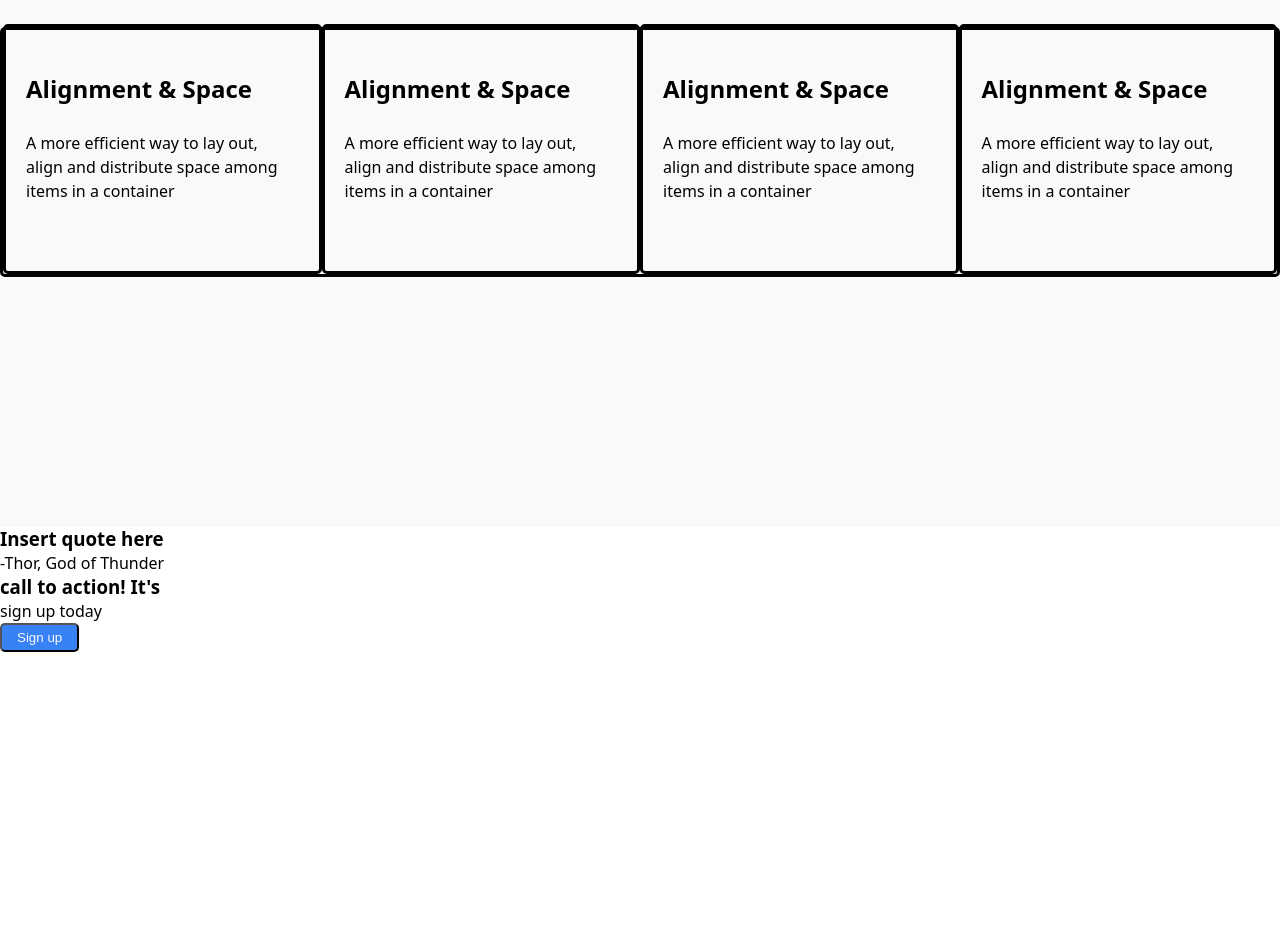
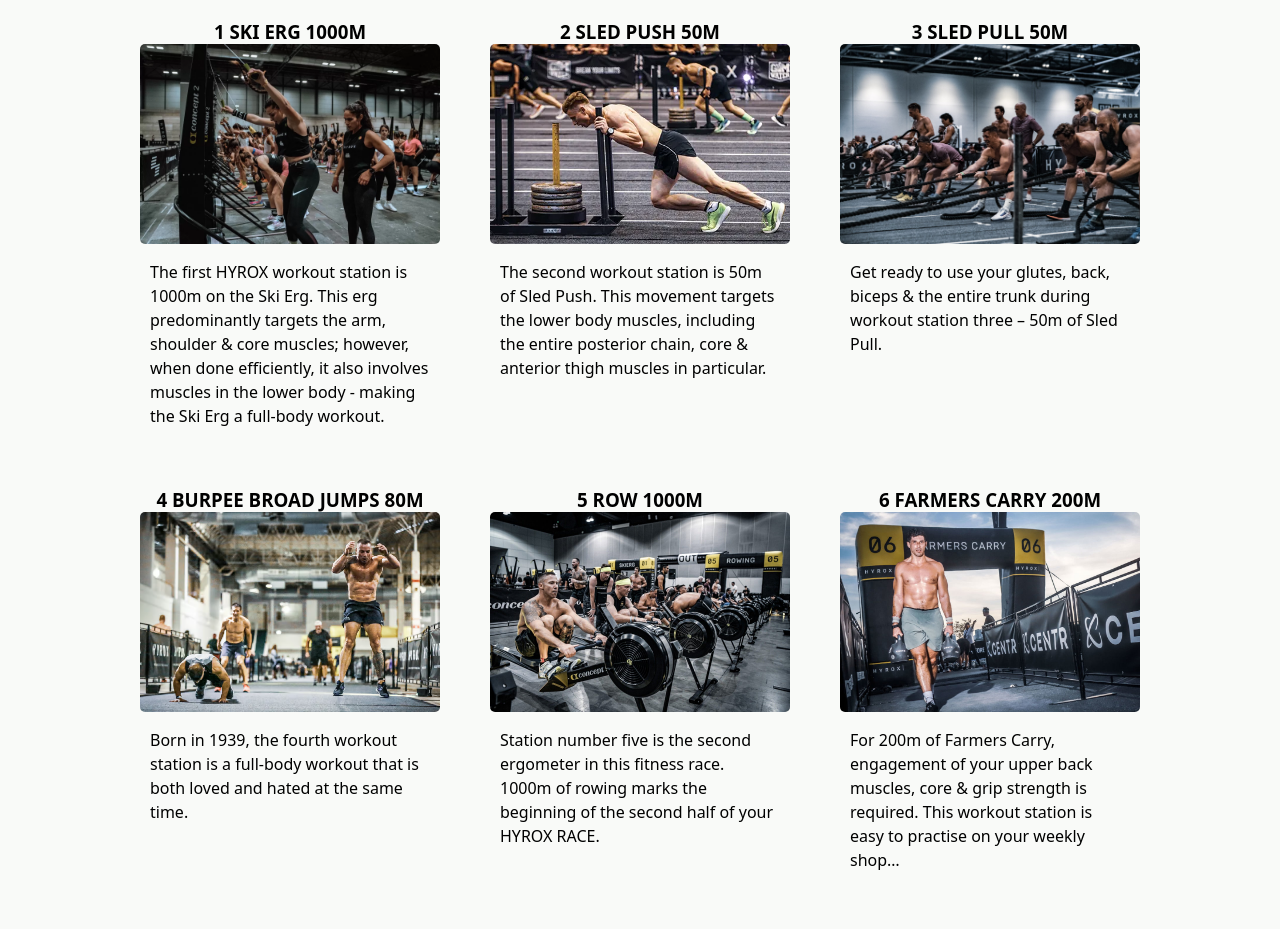
Before and after one commit to the-enriquemendez/project_landing_page, a plain HTML site: page index.html in a window 1280 px wide. Shown: the part 559-1488 px from the top of the page. Before the commit the page ends 1211 px from the top, so only its background shows below. Drawn offline with Linux system fonts and the light colour scheme.

Commit message:
Update images, change colours

```diff
--- a/index.html
+++ b/index.html
@@ -42,9 +42,7 @@
                 Conveniently Search for Available Flights Specifically for Your Race Weekend
                 </p>
                 <div class="button">
-                    <button>
-                        Sign up
-                    </button>
+                    Sign up
                 </div>
             </div>
             <div>
@@ -56,69 +54,95 @@
 
     <div class="header-2">
         <h2>
-            Some Random Information
+            So What is Hyrox?
         </h2>
     </div>
 
 <div class="boxes">
     <div class="container-2">
+        <figure>
+            <h3>1 SKI ERG 1000M</h3>
+            <img src="images/ski.webp" alt="Hyrox" style="width:100%">
+            <figcaption>The first HYROX workout station is 1000m on the Ski Erg.
+                This erg predominantly targets the arm, shoulder & core muscles;
+                however, when done efficiently, it also involves muscles in the lower body
+                 - making the Ski Erg a full-body workout.</figcaption>
+          </figure>
 
-        <div class="box">
-            <h2>Alignment & Space</h2>
-                <p>
-                    A more efficient way to lay out, align and distribute
-                    space among items in a container
-                </p>
-        </div>
-        <div class="box">
-            <h2>Alignment & Space</h2>
-                <p>
-                    A more efficient way to lay out, align and distribute
-                    space among items in a container
-                </p>
-        </div>
-        <div class="box">
-            <h2>Alignment & Space</h2>
-                <p>
-                    A more efficient way to lay out, align and distribute
-                    space among items in a container
-                </p>
-        </div>
-        <div class="box">
-            <h2>Alignment & Space</h2>
-                <p>
-                    A more efficient way to lay out, align and distribute
-                    space among items in a container
-                </p>
-        </div>
+          <figure>
+            <h3>2 SLED PUSH 50M</h3>
+            <img src="images/hyrox-sled-push-tips.webp" alt="Hyrox" style="width:100%">
+            <figcaption>The second workout station is 50m of Sled Push.
+                This movement targets the lower body muscles, including the entire posterior chain,
+                core & anterior thigh muscles in particular.</figcaption>
+          </figure>
+
+          <figure>
+            <h3>3 SLED PULL 50M</h3>
+            <img src="images/Sled-pull-hyrox.jpg" alt="Hyrox" style="width:100%">
+            <figcaption>Get ready to use your glutes, back, biceps & the entire trunk during workout station three – 50m of Sled Pull.</figcaption>
+          </figure>
+
+          <figure>
+            <h3>4 BURPEE BROAD JUMPS 80M</h3>
+            <img src="images/burpee.png" alt="Hyrox" style="width:100%">
+            <figcaption>Born in 1939, the fourth workout station is a full-body workout that is both loved and hated at the same time.</figcaption>
+          </figure>
+
+          <figure>
+            <h3>5 ROW 1000M</h3>
+            <img src="images/row.jpeg" alt="Hyrox" style="width:100%">
+            <figcaption>Station number five is the second ergometer in this fitness race.
+                1000m of rowing marks the beginning of the second half of your HYROX RACE.</figcaption>
+          </figure>
+
+          <figure>
+            <h3>6 FARMERS CARRY 200M</h3>
+            <img src="images/famers.jpg" alt="Hyrox" style="width:100%">
+            <figcaption>For 200m of Farmers Carry, engagement of your upper back muscles, core & grip strength is required.
+                This workout station is easy to practise on your weekly shop…</figcaption>
+          </figure>
+
+          <figure>
+            <h3>7 SANDBAG LUNGES 100M</h3>
+            <img src="images/lunges.jpg" alt="Hyrox" style="width:100%">
+            <figcaption>10, 20 or 30 kilograms on your back whilst lunging? Welcome to workout station number seven.
+                Primarily targets the thigh and glute muscles, this one is a burner…</figcaption>
+          </figure>
+
+          <figure>
+            <h3>8 WALL BALLS 100X</h3>
+            <img src="images/wallball.jpeg" alt="Hyrox" style="width:100%">
+            <figcaption>The final station… Wall Balls. With the finish line in sight,
+                it’s time to finish your race in style & join the #HYROXFAMILY.</figcaption>
+          </figure>
     </div>
 </div>
 
 <div class="container-3">
     <div class="quote">
-        <h3>
-        Insert quote here
-        </h3>
-            <p>
-                -Thor, God of Thunder
-            </p>
+        <ul>
+            <li>Easily Browse and Select From All Available Hyrox Races Around the Globe</li>
+            <li>Quickly Find and Book Hotels for Your Stay During the Race Weekend</li>
+            <li>Conveniently Search for Available Flights Specifically for Your Race Weekend.</li>
+        </ul>
     </div>
 </div>
 
-<div class="container-4">
-    <div class="quote-2">
-        <h3>
-            call to action! It's
-        </h3>
-        <p>
-            sign up today
-        </p>
-        <button>
+<header class="header-4">
+    <div class="box">
+        <div class="quote-2">
+        <h4>Why Hyrox Race Finder?</h4>
+        <p>Our tool is designed to not only display these races in a user-friendly format but also to assist you in finding flights and hotels for the race weekend.</p>
+        </div>
+        <div class="button-2">
             Sign up
-        </button>
+        </div>
     </div>
+</header>
+
+<div class="footer">
+    <p>Copyright &copy; 2025 HyroxRaceFinder. All rights reserved.</p>
 </div>
-
-
 </body>
 </html>
--- a/style.css
+++ b/style.css
@@ -60,8 +60,8 @@ font-weight: bold;
 
 /* .Header - This changes the color of the second container with the image and h2 text. this also adjusts the height of the container. */
 .header {
-    background-color:#7a828d;
-    min-height:fit-content;
+    background-image: linear-gradient(to right, #5d00c7, #62309a, #cf94ed  );
+    min-height: 400px;;
     color: #f9faf8;
 }
 /* img - Changes the image size i have selected */
@@ -79,19 +79,23 @@ img {
     padding: 32px 32px ;
 }
 
-.header .container .button {
+.header .container {
     align-self: flex-end;
     justify-content: flex-start;
     padding-top: 16px;
 }
 
 /* button - changes just the button */
-button {
-    background-color: #3882f6;
-    padding: 5px 15px 5px 15px;
-    border-radius: 5px;
-    box-shadow: none;
-    color: #f9faf8;
+div .button {
+    text-align: center;
+    background-color:#4848f7;
+    color: #fff;
+    border:none;
+    border-radius:5px;
+    width: 120px;
+    padding: 5px;
+    margin-top: 20px;
+
 }
 
 .box {
@@ -105,23 +109,114 @@ button {
     display: flex;
     align-self: center;
     justify-content: center;
-    padding: 20px;
     background-color: #f9faf8;
+}
+
+/* This targets the tex */
+div .container-2 {
+    text-align: center;
+    padding: 10px;
 }
 
 .boxes {
     background-color: #f9faf8;
-    min-height: 500px;
-}
-
-.boxes .container-2 {
+    min-height: auto;
     display: flex;
-    align-items: end;
+    padding-bottom: 20px;
 }
 
 .boxes div {
-    border: solid black;
     border-radius: 5px;
-    height: 250px;
+    display: flex;
+    gap: 50px;
+    display: flex;
+    flex-wrap: wrap;
+    max-width: 1400px;
+    margin: auto;
+    justify-content: center;
+}
+
+/* This sizes the image */
+.container-2 img {
+    max-height: 200px;
+    max-width: 300px;
+    object-fit:cover ;
+}
+
+/* This prevents the text from stretching the image */
+figcaption {
+    max-width:300px;
+    text-align: left;
+    padding: 10px;
+}
+
+/* FOURTH SECTION OF THE SITE */
+
+/* Container-3 is selecting all items inside the container, allowing to center items */
+.container-3 {
+    display: flex;
+    justify-content: center;
+    background-image: linear-gradient(to right, #5d00c7, #62309a, #cf94ed  );
+    min-height: 300px;;
+    color: #f9faf8;
+    align-items: center;
+    margin: 0;
 
 }
+/* This adjust the quote text inside the container */
+.quote {
+    font-style:normal
+    max-width: 1000px;
+    font-size: 30px;
+    line-height: 1.5em;
+}
+
+
+/* FIFTH SECTION */
+
+/* This is for the main background box */
+.header-4 {
+    display: flex;
+    justify-content: center;
+    min-height: 300px;
+    align-items: center;
+    background-color:#e5e7eb;
+}
+
+/* This allows us to create a smaller box inside the container, and to control the contents*/
+.header-4 .box {
+    display: flex;
+    height: auto;
+    width: 800px;
+    align-items: center;
+    border-radius: 10px;
+    justify-content: space-between;
+    gap: 50px;
+    background-image: linear-gradient(to right, #5d00c7, #62309a, #cf94ed  );
+}
+
+.quote-2 {
+    color: #e5e7eb;
+}
+
+/* This updates the button only */
+.button-2 {
+    text-align: center;
+    top:50%;
+    background-color:#4848f7;
+    color: #fff;
+    border:none;
+    border-radius:5px;
+    padding:5px;
+    min-height:30px;
+    min-width: 120px;
+}
+
+.footer {
+bottom: 0;
+width: 100%;
+background-color: #1f2937;
+color: #e5e7eb;
+text-align: center;
+padding: 20px;
+}
```
Also changed, not shown: images/Sled-pull-hyrox.jpg (added), images/burpee.png (added), images/famers.jpg (added), images/hyrox-sled-push-tips.webp (added), images/lunges.jpg (added), images/row.jpeg (added), images/ski.webp (added), images/wallball.jpeg (added).
